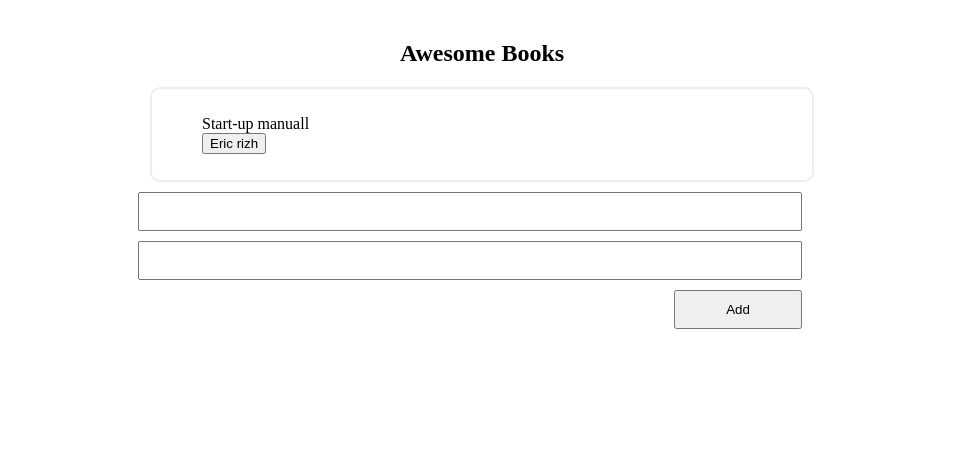
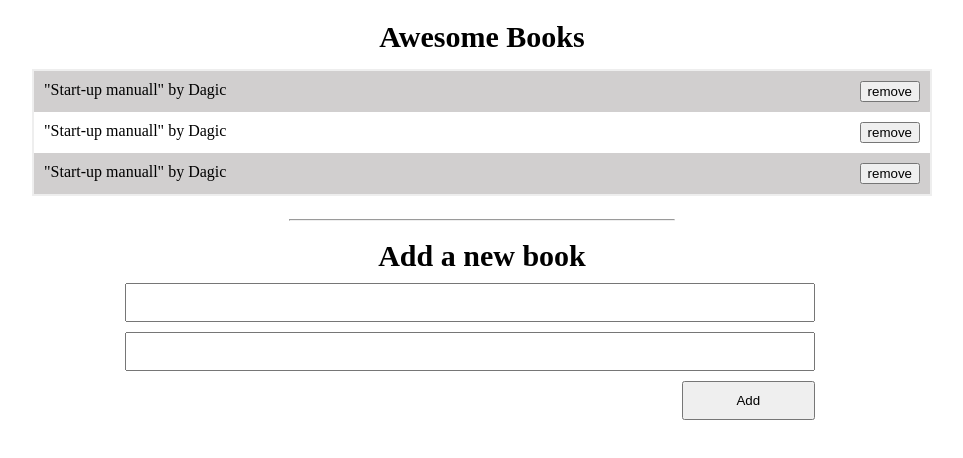
Before and after one commit to Dagic-zewdu/awesome-books-with-classes, a website: page index.html in a window 1280 px wide. Shown: the whole page, without its empty margins (158-1121 px from the left). Drawn offline with Linux system fonts and the light colour scheme.

Commit message:
Add styling to first section

```diff
--- /dev/null
+++ b/css-reset.css
@@ -0,0 +1,87 @@
+html,
+body,
+div,
+span,
+applet,
+object,
+iframe,
+h1,
+h2,
+h3,
+h4,
+h5,
+h6,
+p,
+blockquote,
+pre,
+a,
+abbr,
+acronym,
+address,
+big,
+cite,
+code,
+del,
+dfn,
+em,
+img,
+ins,
+kbd,
+q,
+s,
+samp,
+small,
+strike,
+strong,
+sub,
+sup,
+tt,
+var,
+b,
+u,
+i,
+center,
+dl,
+dt,
+dd,
+ol,
+ul,
+li,
+fieldset,
+form,
+label,
+legend,
+table,
+caption,
+tbody,
+tfoot,
+thead,
+tr,
+th,
+td,
+article,
+aside,
+canvas,
+details,
+embed,
+figure,
+figcaption,
+footer,
+header,
+hgroup,
+menu,
+nav,
+output,
+ruby,
+section,
+summary,
+time,
+mark,
+audio,
+video {
+  margin: 0;
+  padding: 0;
+  border: 0;
+  font-size: 100%;
+  vertical-align: baseline;
+}
--- a/index.html
+++ b/index.html
@@ -6,23 +6,34 @@
     <meta http-equiv="X-UA-Compatible" content="IE=edge">
     <meta name="viewport" content="width=device-width, initial-scale=1.0">
     <link rel="stylesheet" href="style.css">
+    <link rel="stylesheet" href="css-reset.css">
     <title>Document</title>
 </head>
 
 <body>
 
     <section id="added-books">
-        <h1 class="book-list-title">Awesome Books</h1>
+        <h1 class="heading">Awesome Books</h1>
         <div class="card">
             <ul class="book-list">
-                <li>
-                    <div class="book-title">Start-up manuall</div>
-                    <button class="btn-remove">Eric rizh</button>
+                <li class="book-item bg-black">
+                    <div class="book-title">"Start-up manuall" by Dagic</div>
+                    <button class="btn-remove">remove</button>
+                </li>
+                <li class="book-item">
+                    <div class="book-title">"Start-up manuall" by Dagic</div>
+                    <button class="btn-remove">remove</button>
+                </li>
+                <li class="book-item bg-black">
+                    <div class="book-title">"Start-up manuall" by Dagic</div>
+                    <button class="btn-remove">remove</button>
                 </li>
             </ul>
         </div>
+        <hr>
     </section>
     <section class="book-form">
+        <h2 class="heading">Add a new book</h2>
         <form action="#" id="form">
             <input type="text" name="title" id="title" class="input-item my-10">
             <input type="text" name="author" id="author" class="input-item">
--- a/style.css
+++ b/style.css
@@ -16,24 +16,26 @@ body {
 .card {
  border: 2px solid #eee;
  box-shadow: 1px solid #111;
- border-radius: 10px;
- padding: 10px;
- width: 50%;
+ width: 70%;
+ margin: 15px 0 15px 0;
 }
 
-.book-list-title{
+.heading{
   text-align: center;
+  font-size: 30px;
 }
 
 .book-form{
   display: flex;
-  justify-content: center;
+  align-items: center;
+  flex-direction: column;
+  margin: 10px 0 0 0;
 }
 
 #form {
  display: flex;
  flex-direction: column;
- width: 50%;
+ width: 52%;
  align-items: flex-end;
 }
 .my-10 {
@@ -48,4 +50,18 @@ body {
   width: 20%;
  padding: 10px;
 }
-/**/
+
+.book-item {
+  display: flex;
+  justify-content: space-between;
+  padding: 10px;
+
+}
+
+.bg-black {
+  background-color: rgb(209, 207, 207);
+}
+
+hr {
+  width: 30%;
+}
```
